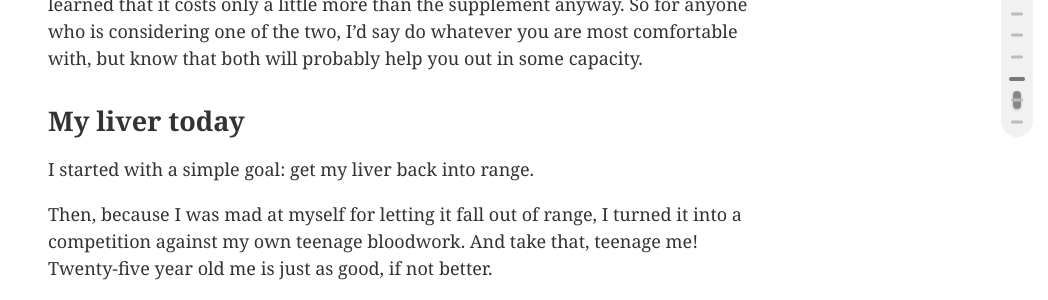
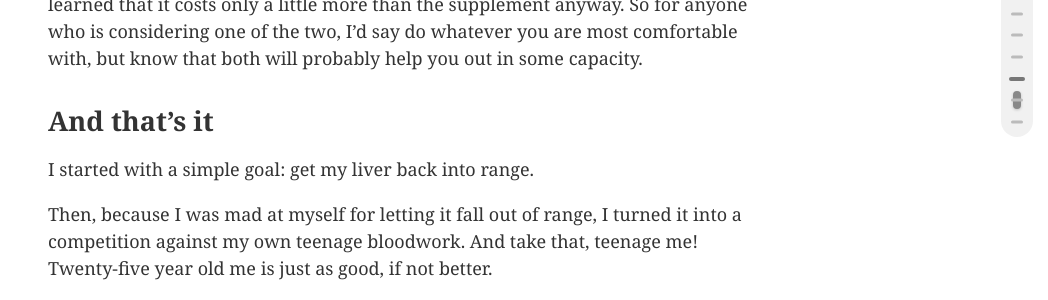
Before and after one commit to 0sps/sull1van.com, a Jekyll site: the page built from _posts/2026-05-19-Best-liver-of-all-time.md, in a window 1280 px wide and 900 px high, scrolled down 7917 px. Shown: the part 158-458 px from the top of the window, without its empty margins (232-1280 px from the left). Built offline with Jekyll 4.4.1, drawn with Linux system fonts in a browser that asks for light colours.

Commit message:
Update 2026-05-19-Best-liver-of-all-time.md

```diff
--- a/_posts/2026-05-19-Best-liver-of-all-time.md
+++ b/_posts/2026-05-19-Best-liver-of-all-time.md
@@ -423,7 +423,7 @@ However, I do think there is a lot to say about injectable glutathione. Injectab
 As far as the supplements go, I don't think any oral supplement is going to outsmart alcohol if heavy alcohol consumption is the main thing stressing your liver. But I do think oral supplements help, such as the SAG and grape seed extract. The research is promising [<a href="#ref-4" class="cite-link">4</a>][<a href="#ref-5" class="cite-link">5</a>], and my test results add more fuel to that fire. S-Acetyl-L-Glutathione is the only one I'd take orally. And after injecting pure glutathione, I learned that it costs only a little more than the supplement anyway. So for anyone who is considering one of the two, I'd say do whatever you are most comfortable with, but know that both will probably help you out in some capacity.
 
 
-## My liver today
+## And that's it
 
 I started with a simple goal: get my liver back into range.
 
```
